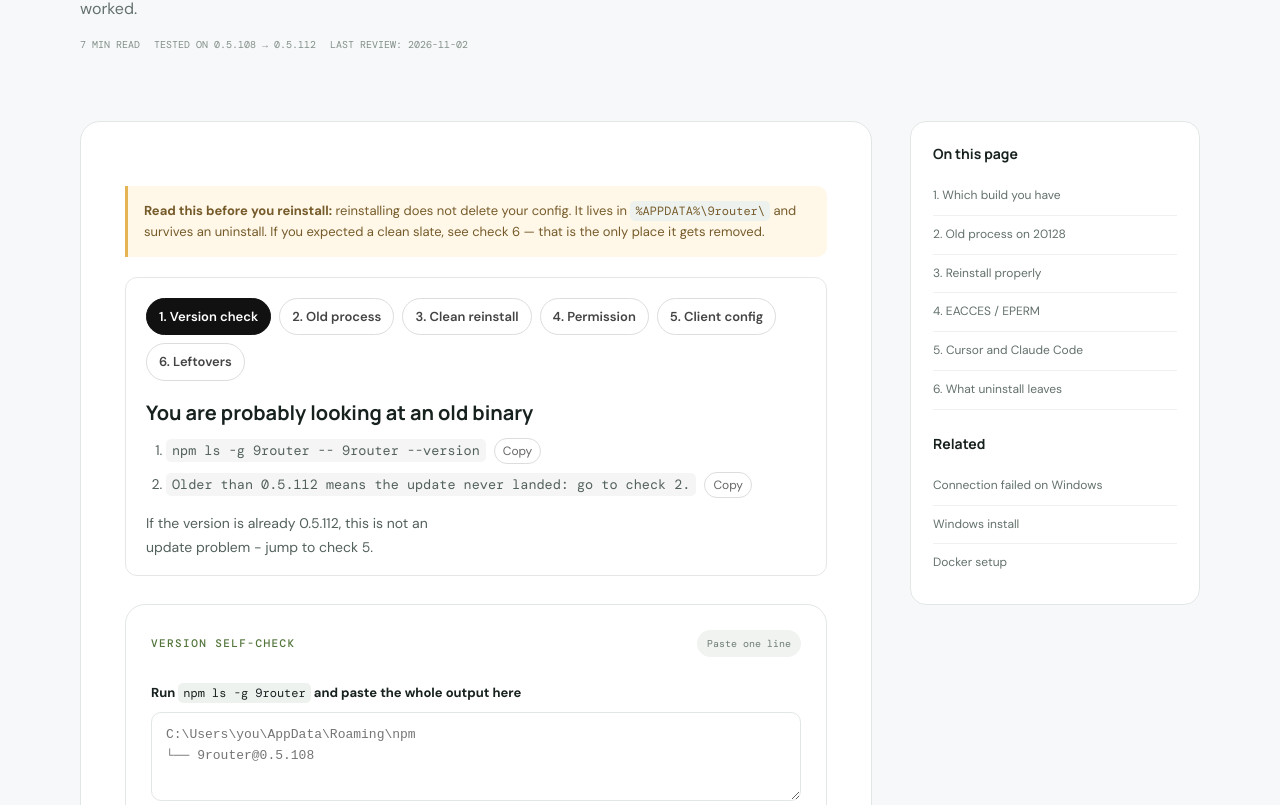
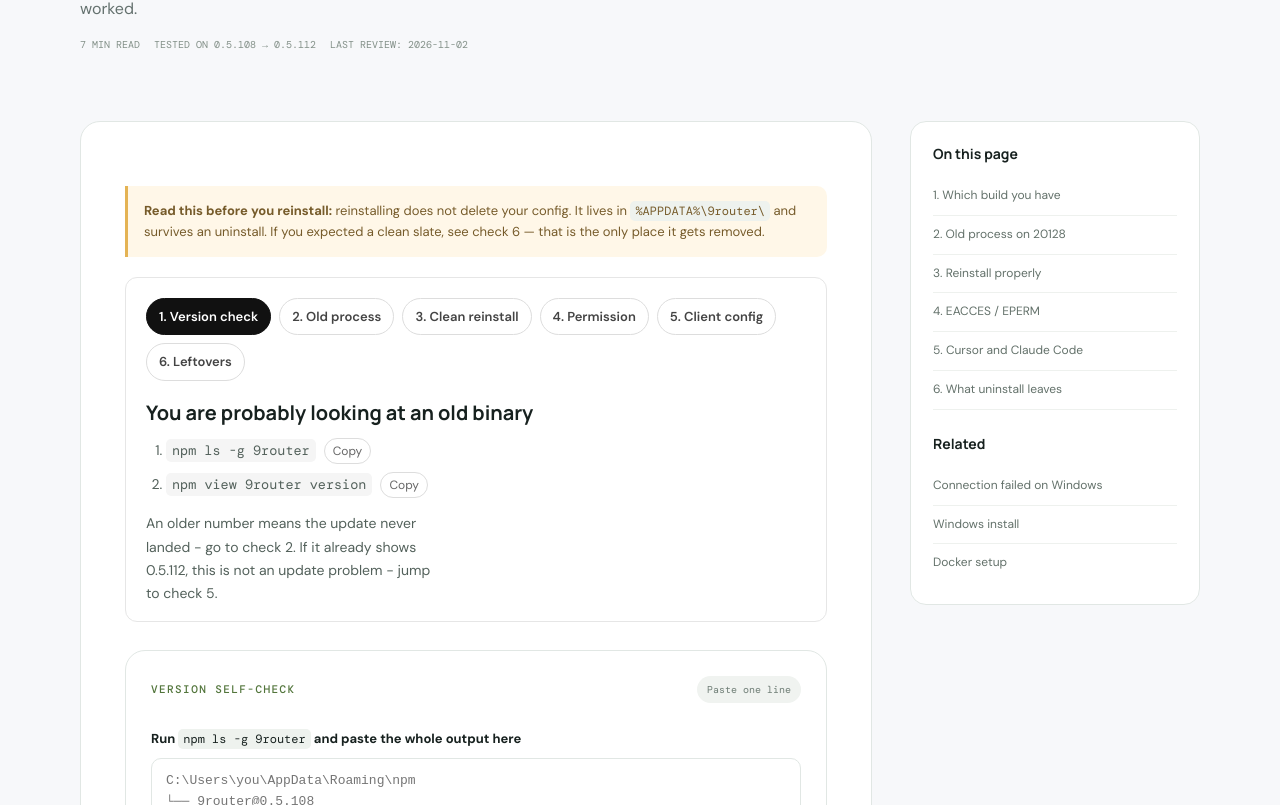
Before and after one commit to syz996/9router-guide-nextjs, a Next.js app: page /troubleshooting/9router-update-not-working in a window 1280 px wide. Shown: the part 414-1219 px from the top of the page. Built offline with nearby package versions, Linux system fonts and the light colour scheme.

Commit message:
Update version check steps in SymptomTriage.tsx

```diff
--- a/src/app/troubleshooting/9router-update-not-working/SymptomTriage.tsx
+++ b/src/app/troubleshooting/9router-update-not-working/SymptomTriage.tsx
@@ -16,10 +16,10 @@ const CHECKS: Record<CheckKey, Check> = {
     label: 'Version check',
     title: 'You are probably looking at an old binary',
     steps: [
-      'npm ls -g 9router -- 9router --version',
-      'Older than 0.5.112 means the update never landed: go to check 2.',
+      'npm ls -g 9router',
+      'npm view 9router version',
     ],
-    note: 'If the version is already 0.5.112, this is not an update problem - jump to check 5.',
+    note: 'An older number means the update never landed - go to check 2. If it already shows 0.5.112, this is not an update problem - jump to check 5.',
   },
   process: {
     label: 'Old process',
```
